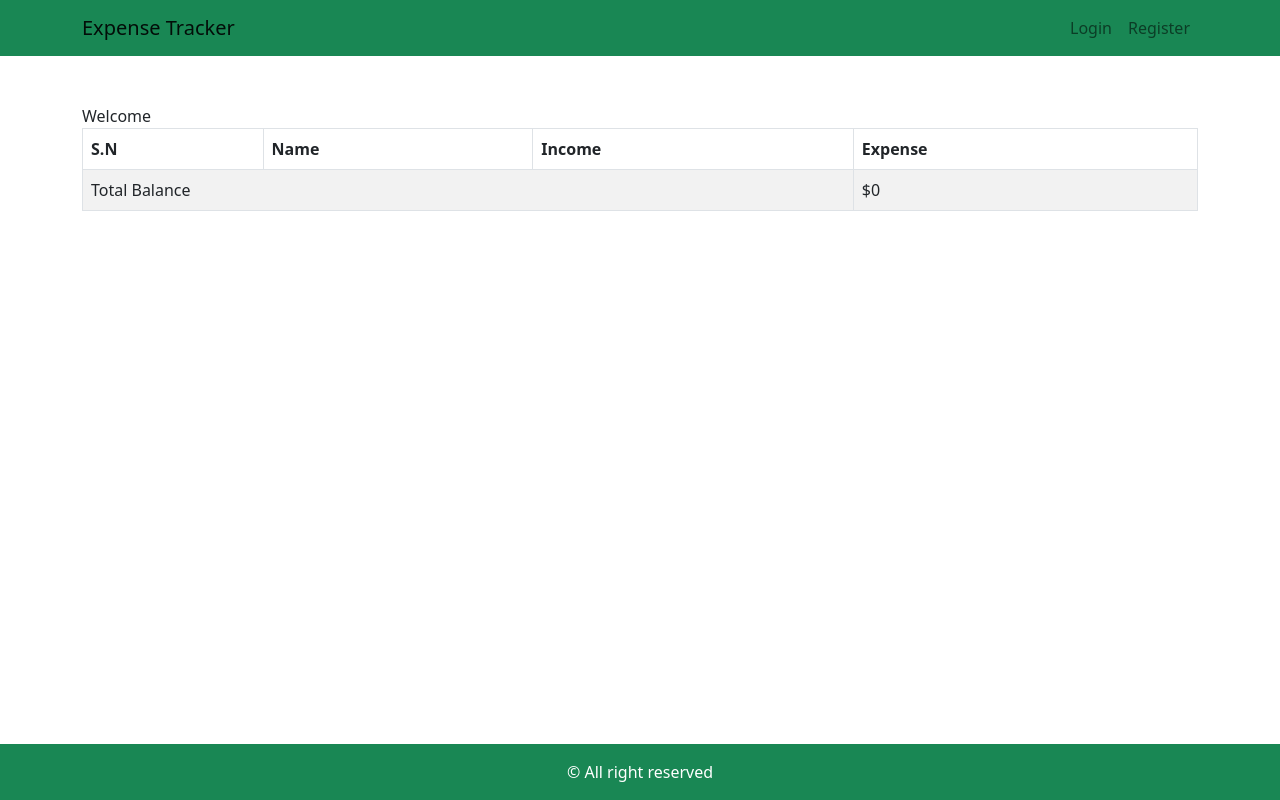
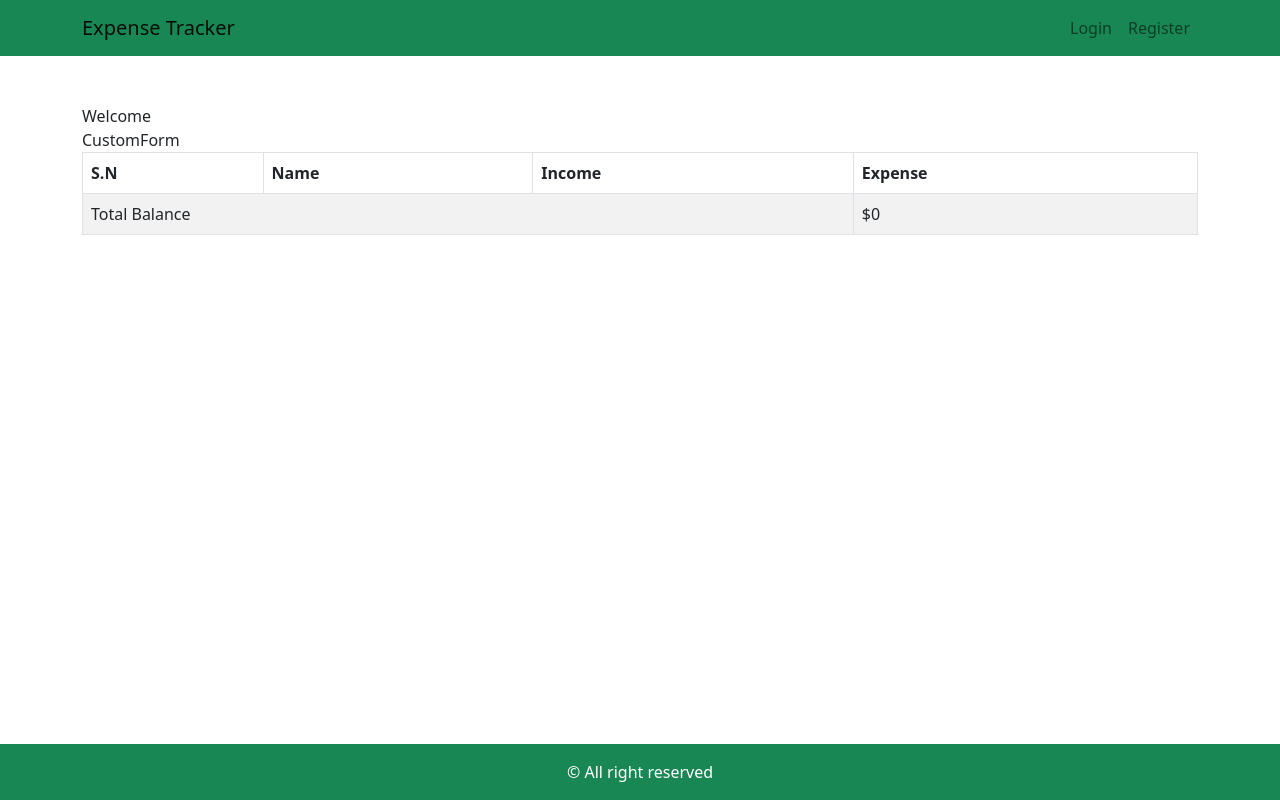
Before and after one commit to roshan-lama-dev/expensetracker-revision, a React (Create React App) app in the folder client/: page /dashboard in a window 1280 px wide. Built offline with nearby package versions, Linux system fonts and the light colour scheme.

Commit message:
transaction ui

```diff
--- /dev/null
+++ b/client/src/components/mainLayout/customForm/CustomForm.js
@@ -0,0 +1,5 @@
+import React from "react";
+
+export const CustomForm = () => {
+  return <div>CustomForm</div>;
+};
--- a/client/src/pages/Dashboard.js
+++ b/client/src/pages/Dashboard.js
@@ -1,5 +1,6 @@
 import React, { useEffect, useState } from "react";
 import { Container } from "react-bootstrap";
+import { CustomForm } from "../components/mainLayout/customForm/CustomForm";
 import { CustomTable } from "../components/mainLayout/customTable/CustomTable";
 import { MainLayout } from "../components/mainLayout/MainLayout";
 import { fetchTransaction } from "../helpers/axiosHelper";
@@ -28,6 +29,9 @@ const Dashboard = () => {
         Welcome {loginUser.name}
         {/* formsection */}
         {/* table section */}
+        <div className="form">
+          <CustomForm />
+        </div>
         <div className="table">
           <CustomTable transaction={transaction} />
         </div>
```
